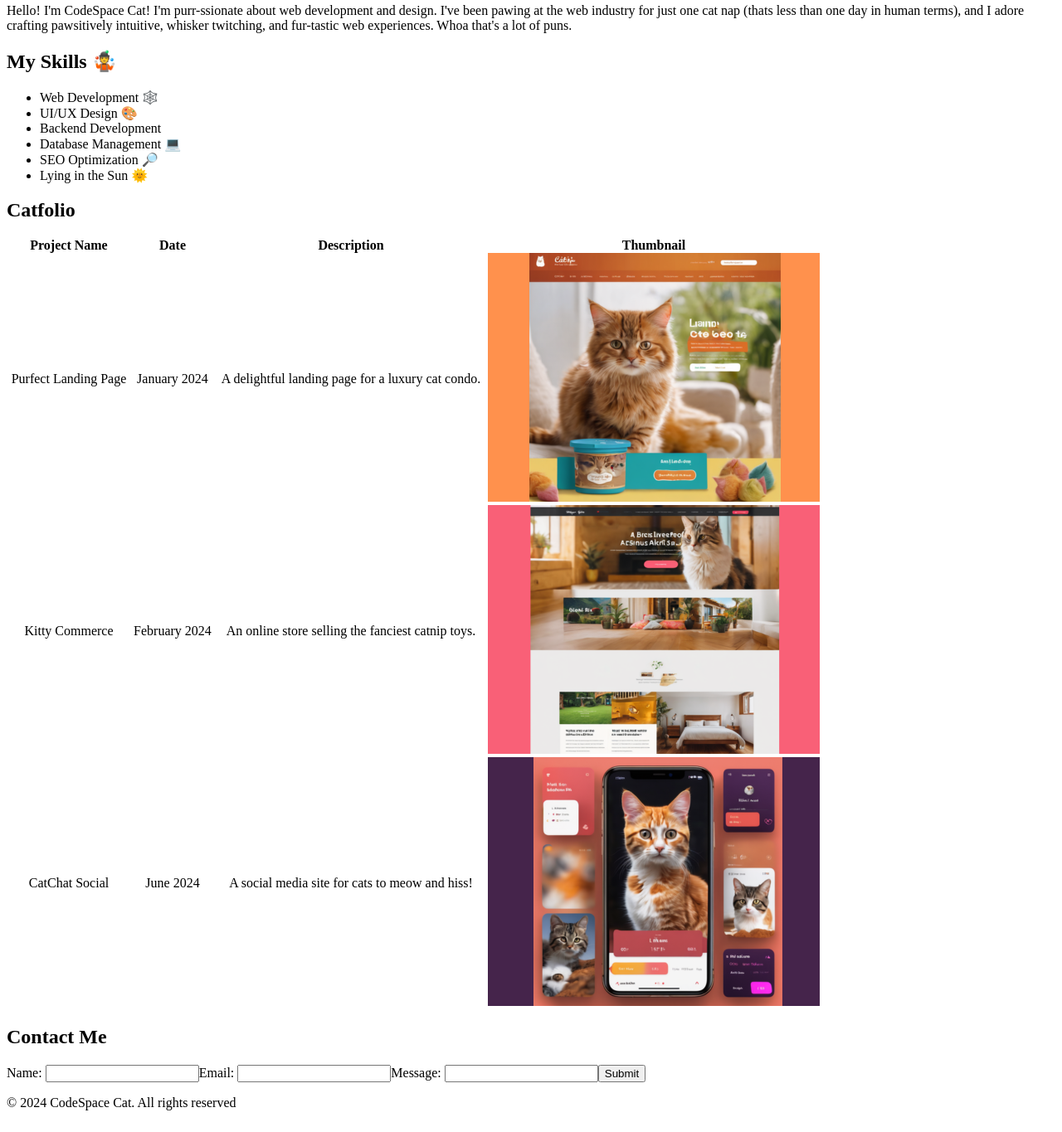
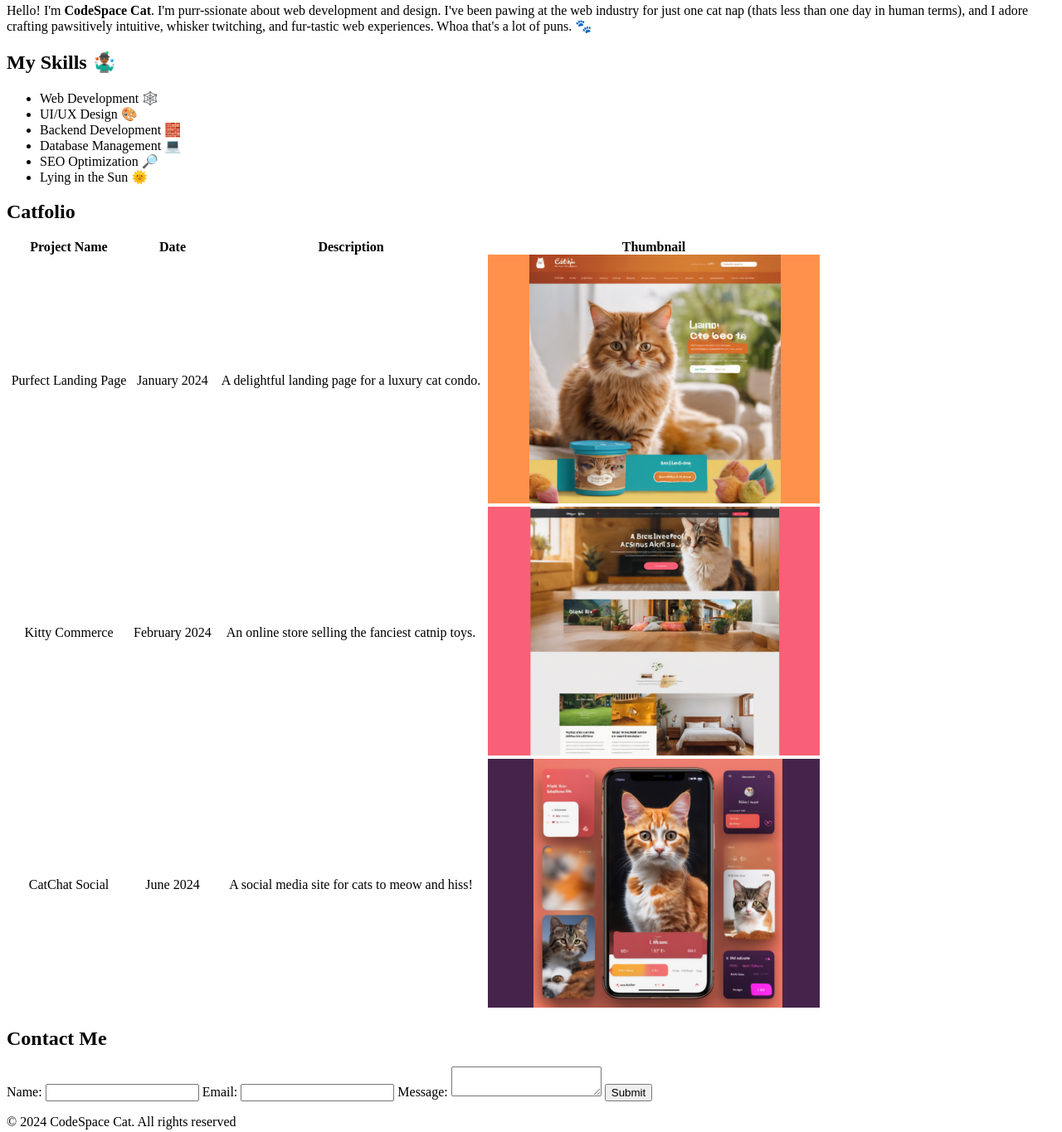
Before and after one commit to TashreeqAdams/Module_04_TASADA25144_PTO2503_Group_A_Tashreeq-Adams_SDF02, a plain HTML site: page index.html in a window 1280 px wide. Shown: the part 524-1889 px from the top of the page at 83% size. Drawn offline with Linux system fonts and the light colour scheme.

Commit message:
Added final styling

```diff
--- a/index.html
+++ b/index.html
@@ -21,19 +21,20 @@
     <img src="/images/cat-codespace.png" /><br />
 
     <p1
-      >Hello! I'm CodeSpace Cat! I'm purr-ssionate about web development and
-      design. I've been pawing at the web industry for just one cat nap (thats
-      less than one day in human terms), and I adore crafting pawsitively
+      >Hello! I'm <b>CodeSpace Cat</b>. I'm purr-ssionate about web development
+      and design. I've been pawing at the web industry for just one cat nap
+      (thats less than one day in human terms), and I adore crafting pawsitively
       intuitive, whisker twitching, and fur-tastic web experiences. Whoa that's
-      a lot of puns.
+      a lot of puns. 🐾
     </p1>
 
-    <h2 id="skills">My Skills 🤹</h2>
+    <h2 id="skills">My Skills 🤹🏾‍♂️</h2>
 
     <ul>
       <li>Web Development 🕸️</li>
       <li>UI/UX Design 🎨</li>
-      <li>Backend Development</li>
+      <li>Backend Development 🧱</li>
+      <!--could not find the brick wall emoji-->
       <li>Database Management 💻</li>
       <li>SEO Optimization 🔎</li>
       <li>Lying in the Sun 🌞</li>
@@ -71,26 +72,18 @@
 
     <h2 id="contact">Contact Me</h2>
 
-    <div class="footer">
-      <div>
-        <label for="fname">Name:</label>
-        <input type="text" />
-      </div>
+    <form>
+      <label for="input">Name:</label>
+      <input type="text" />
 
-      <div>
-        <label for="fname">Email:</label>
-        <input type="text" />
-      </div>
+      <label for="Email">Email:</label>
+      <input type="text" />
 
-      <div>
-        <label for="fname">Message:</label>
-        <input type="text" />
-      </div>
+      <label for="Message">Message:</label>
+      <textarea id="message" name="message"></textarea>
 
-      <div>
-        <button>Submit</button>
-      </div>
-    </div>
+      <button>Submit</button>
+    </form>
 
     <p>&#169; 2024 CodeSpace Cat. All rights reserved</p>
   </body>
--- a/styles.css
+++ b/styles.css
@@ -1,6 +1,7 @@
 .footer {
   display: flex;
   justify-content: left;
+  margin-left: 5px;
 }
 
 .main-container {
```
